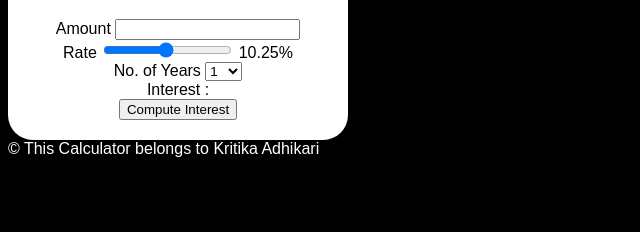
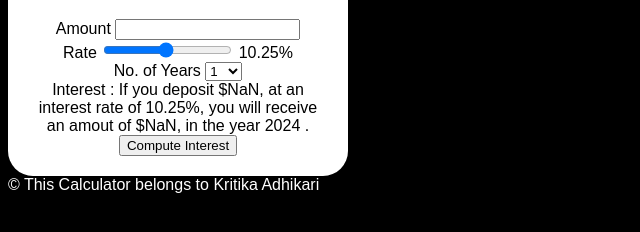
Before and after one commit to Kritikaadhikarii/simple-interest-calculator, a plain HTML site: page index.html in a window 1280 px wide. Both pictures are taken after a click on the button "Compute Interest". Shown: the part 128-360 px from the top of the page, without its empty margins (0-640 px from the left). Drawn offline with Linux system fonts and the light colour scheme.

Commit message:
new changes made

```diff
--- a/index.html
+++ b/index.html
@@ -15,14 +15,16 @@
 
         Amount <input type="number"  id="principal">  <br/>
 
-        Rate <input type="range"  id="rate" min="1" max="20" value="10.25" step="0.25">
+        Rate <input type="range"  id="rate" min="1" max="20" value="10.25" step="0.25" onchange="updateRate()">
         <span id="rate_val">10.25</span>%
         <br/>
 
         <!-- No. of Years <input type="number" id="years">  <br/> -->
 
-        <label for="years">No. of Years</label>
+        <!-- <label for="years">No. of Years</label> -->
+        No. of Years
         <select id="years">
+
             <option value="1">1</option>
             <option value="2">2</option>
             <option value="3">3</option>
@@ -33,6 +35,7 @@
             <option value="8">8</option>
             <option value="9">9</option>
             <option value="10">10</option>
+
         </select>
         <br>
 
@@ -42,6 +45,7 @@
         <button onclick="compute()">Compute Interest</button>
 
     </div>
+
     <footer>
 
         © This Calculator belongs to Kritika Adhikari
--- a/script.js
+++ b/script.js
@@ -1,10 +1,23 @@
-function updateRate(rateval){
-    let rateval = rate
-    console.log(rateval)
+function updateRate(){
+
+    var rateval = document.getElementById("rate").value;
+    document.getElementById("rate_val").innerHTML = rateval;
 }
 
-function compute()
-{
-    p = document.getElementById("principal").value;
+function compute(){
+
+    var principal = parseFloat(document.getElementById('principal').value);
+    var rate = parseFloat(document.getElementById('rate').value);
+    var years = parseInt(document.getElementById('years').value);
+
+    var interest = ((principal*rate*years)/100);
+    var amount = (principal + interest);
+
+    var currentYear =  new Date().getFullYear();
+    var futureYear = (currentYear + years);
+
+    var result =  document.getElementById("result");
+    result.innerHTML = "If you deposit $" + principal + ", at an interest rate of " + rate + "%, you will receive an amout of $" + amount + ", in the year " + futureYear + " ." ;
+
 
 }
--- a/style.css
+++ b/style.css
@@ -17,6 +17,3 @@ h1{
     border-radius: 25px;
     text-align: center;
 }
-
-/* body {background-color:tan;}
-h1{color:green;} */
```
